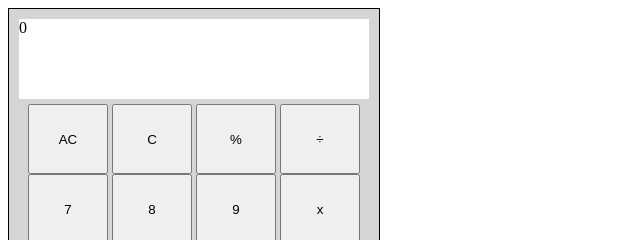
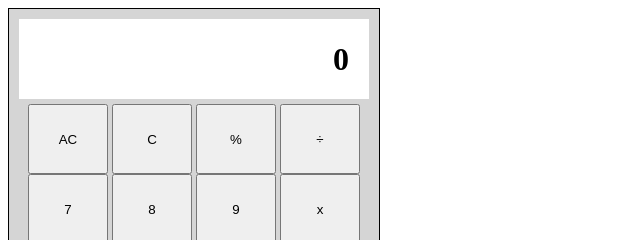
Before and after one commit to lyanta-l/calculator, a plain HTML site: page index.html in a window 1280 px wide. Shown: the top 240 px of the page, 0-640 px from the left. Drawn offline with Linux system fonts and the light colour scheme.

Commit message:
feat:新增了结果显示屏幕的css样式

```diff
--- a/style.css
+++ b/style.css
@@ -9,16 +9,27 @@
 .display {
     background-color: white;
     height: 80px;
-}
-.button-container {
-   padding: 5px;
-   text-align: center;
+    display: flex;
+    justify-content: flex-end;
+    align-items: center;
+    padding-right: 20px;
+    font-size: 2em;
+    font-weight: bold;
+    box-sizing: border-box;
 
 }
+
+.button-container {
+    padding: 5px;
+    text-align: center;
+
+}
+
 button {
     width: 80px;
     height: 70px;
 }
+
 button.equal {
     width: 164px;
 }
```
